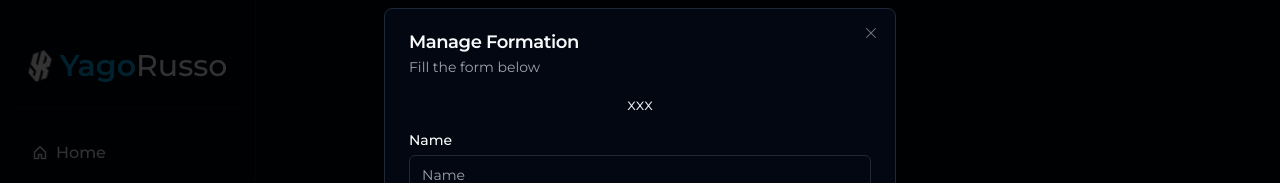
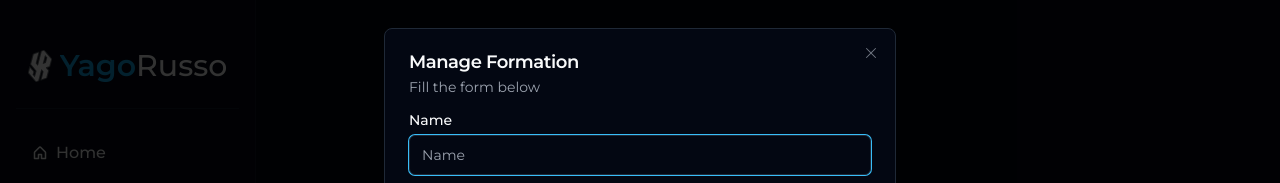
Before and after one commit to YaGRRusso/profile-info-panel, a Next.js app: page /en/formations in a window 1280 px wide. Both pictures are taken after a click on the button "Add Formation". Shown: the top 183 px of the page. Built offline with nearby package versions, Linux system fonts and the light colour scheme; no server answers.

Commit message:
chore: small changes

```diff
--- a/src/forms/FormationsCommonForm.tsx
+++ b/src/forms/FormationsCommonForm.tsx
@@ -77,7 +77,6 @@ const FormationsCommonForm = forwardRef<
 
     return (
       <Form.Root ref={ref} onSubmit={handleSubmit(onSub)} {...rest}>
-        <button onClick={() => console.log(errors)}>xxx</button>
         <Form.Group>
           <Form.Label>Name</Form.Label>
           <Input
```
Also changed, not shown: 1 other file (tests, documents, lock files or other folders).
